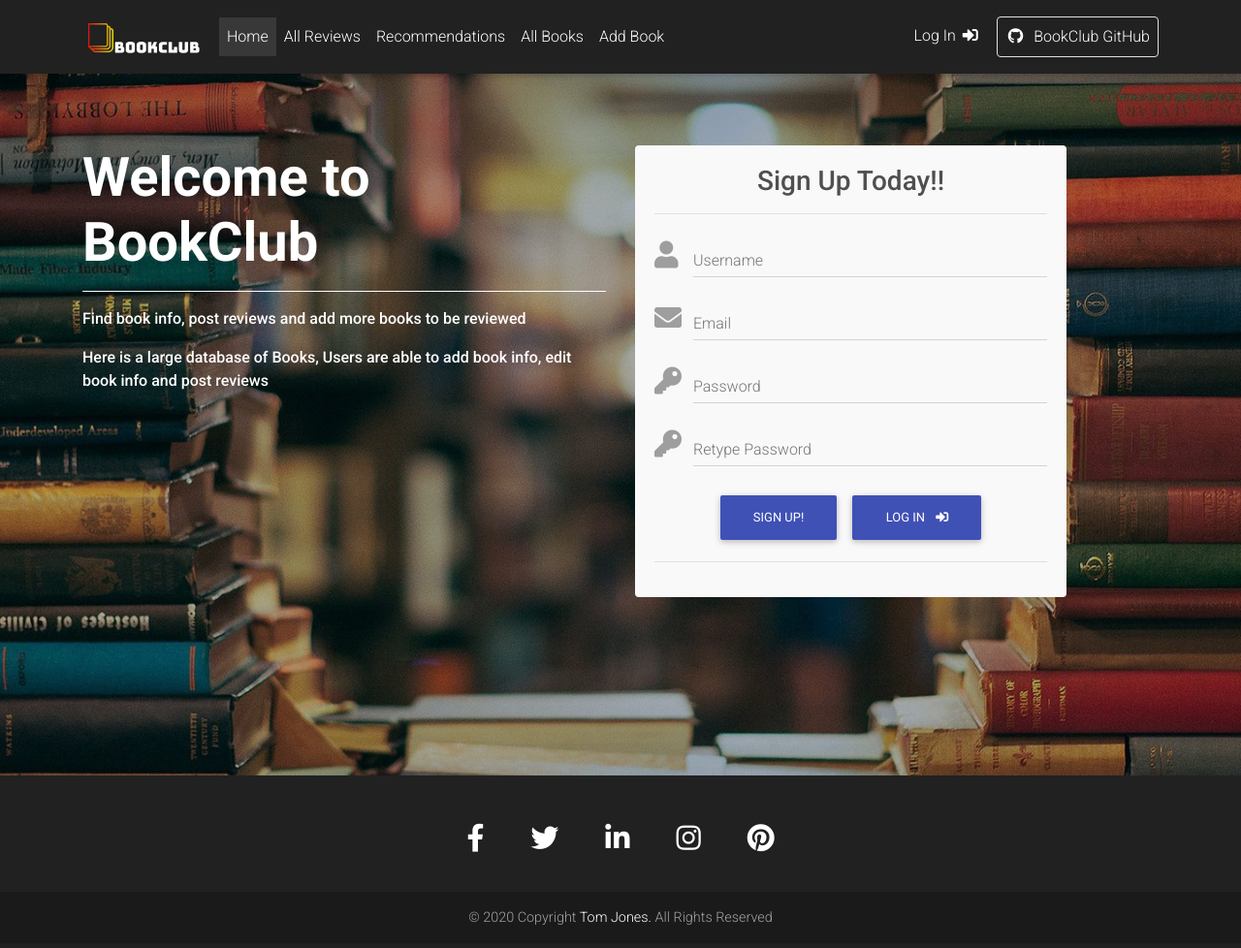
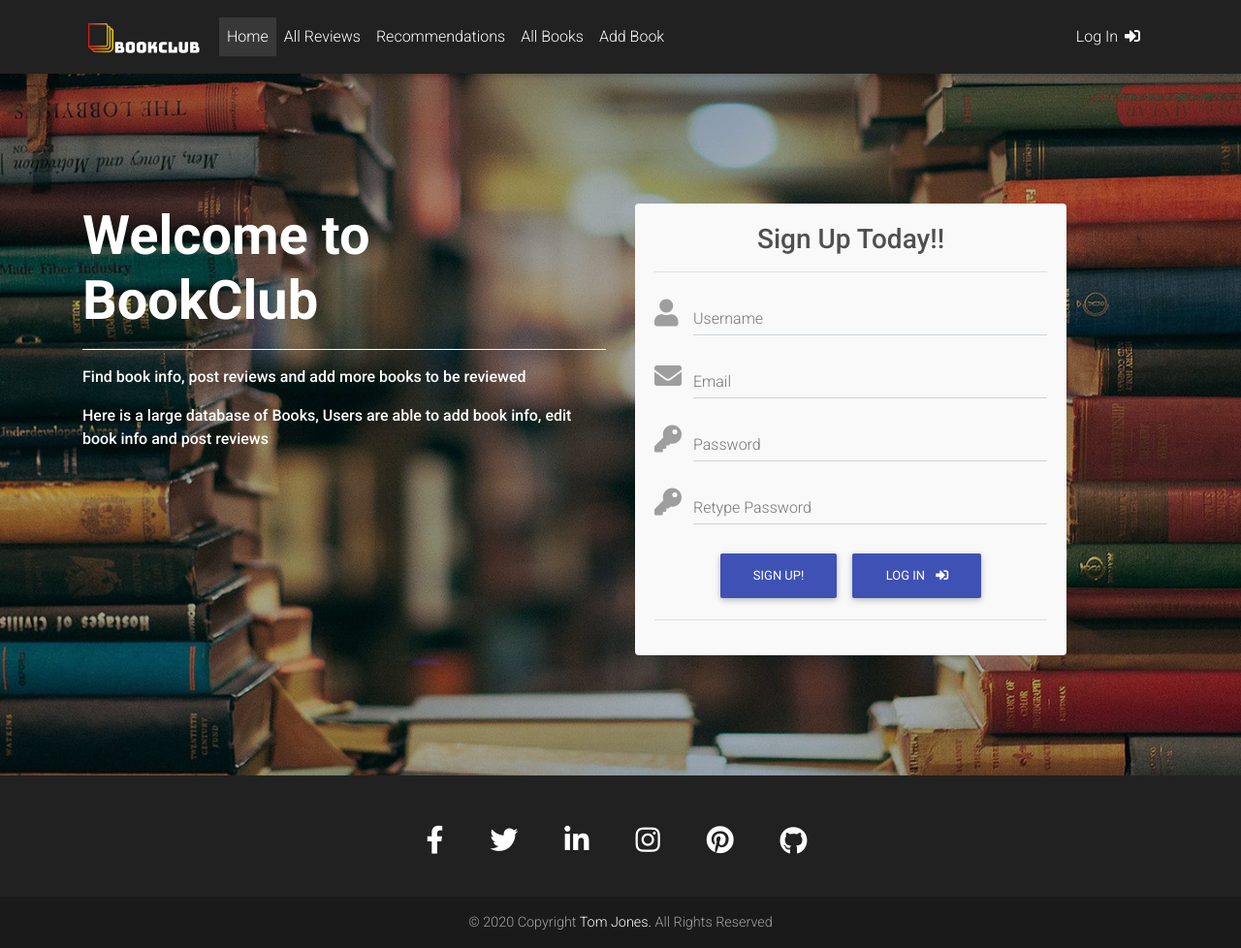
Before and after one commit to kushberrycream/BookReviewSite, a Flask app: template templates/homepage.html in a window 1280 px wide. Shown: the whole page at 97% size. Before the commit the page ends 954 px from the top, so only its background shows below. Run offline with Flask 2, Linux system fonts and the light colour scheme; the template is opened without the code that fills it, so the values that code supplies are empty; some libraries are stand-ins or nearby versions.

Commit message:
moved github link to footer, styled book thumbnails and added hr tag under 6, 4 and 3 books depneding on viewport size. more readme added

```diff
--- a/app.py
+++ b/app.py
@@ -321,7 +321,7 @@ def post_book():
     return redirect(url_for("get_one_book", book_id=book_id["_id"]))
 
 
-@app.route("/all_books/add_review/<book_id>", methods=["POST"])
+@app.route("/all_books/add_review/<book_id>", methods=["GET", "POST"])
 def add_review(book_id):
     if request.method == "POST":
         existing_review = book.find_one(
@@ -333,7 +333,10 @@ def add_review(book_id):
         if existing_review is None:
             books = book.find_one({"_id": ObjectId(book_id)})
             user = users.find_one({"user": session["user"]})
-    return render_template("add_review.html", books=books, user=user)
+        return render_template("add_review.html", books=books, user=user)
+    if request.method == "GET":
+        flash("Sorry you cannot do that!", "error")
+        return redirect(url_for("homepage"))
 
 
 @app.route("/all_books/edit_review/<book_id>", methods=["POST"])
--- a/static/css/style.css
+++ b/static/css/style.css
@@ -44,6 +44,10 @@ body {
 .account-reviews {
   left: 23vw;
   position: relative;
+}
+
+.book-thumb {
+    min-height: 230px;
 }
 
 .no-reviews-placeholder {
--- a/templates/base.html
+++ b/templates/base.html
@@ -151,15 +151,7 @@
 
             {% endif %}
 
-            <li class="nav-item">
-              <a
-                href="https://github.com/kushberrycream/BookReviewSite"
-                class="nav-link border border-light rounded"
-                target="_blank"
-              >
-                <i class="fab fa-github mr-2"></i>BookClub GitHub
-              </a>
-            </li>
+
           </ul>
         </div>
       </div>
--- a/templates/footer.html
+++ b/templates/footer.html
@@ -7,27 +7,55 @@
       <div class="col-md-12 py-3">
         <div class="mb-5 flex-center">
           <!-- Facebook -->
-          <a class="fb-ic" href="https://www.facebook.com/profile.php?id=555815524" target="_blank">
+          <a
+            class="fb-ic"
+            href="https://www.facebook.com/profile.php?id=555815524"
+            target="_blank"
+          >
             <i class="fab fa-facebook-f fa-lg white-text mr-md-5 mr-3 fa-2x">
             </i>
           </a>
           <!-- Twitter -->
-          <a class="tw-ic" href="https://twitter.com/thebookclubec2?lang=en" target="_blank">
+          <a
+            class="tw-ic"
+            href="https://twitter.com/thebookclubec2?lang=en"
+            target="_blank"
+          >
             <i class="fab fa-twitter fa-lg white-text mr-md-5 mr-3 fa-2x"> </i>
           </a>
           <!--Linkedin -->
-          <a class="li-ic" href="https://www.linkedin.com/in/tomjoneswebdev/" target="_blank">
+          <a
+            class="li-ic"
+            href="https://www.linkedin.com/in/tomjoneswebdev/"
+            target="_blank"
+          >
             <i class="fab fa-linkedin-in fa-lg white-text mr-md-5 mr-3 fa-2x">
             </i>
           </a>
           <!--Instagram-->
-          <a class="ins-ic" href="https://www.instagram.com/thebookclubec2/?hl=en" target="_blank">
+          <a
+            class="ins-ic"
+            href="https://www.instagram.com/thebookclubec2/?hl=en"
+            target="_blank"
+          >
             <i class="fab fa-instagram fa-lg white-text mr-md-5 mr-3 fa-2x">
             </i>
           </a>
           <!--Pinterest-->
-          <a class="pin-ic" href="https://www.pinterest.co.uk/lvadri04/" target="_blank">
-            <i class="fab fa-pinterest fa-lg white-text fa-2x"> </i>
+          <a
+            class="pin-ic"
+            href="https://www.pinterest.co.uk/lvadri04/"
+            target="_blank"
+          >
+            <i class="fab fa-pinterest fa-lg white-text mr-md-5 mr-3 fa-2x"> </i>
+          </a>
+          <!--Github-->
+          <a
+            href="https://github.com/kushberrycream/BookReviewSite"
+            class="git-ic"
+            target="_blank"
+          >
+            <i class="fab fa-github mr-2 white-text fa-2x"></i>
           </a>
         </div>
       </div>
--- a/templates/homepage.html
+++ b/templates/homepage.html
@@ -3,7 +3,7 @@
 <div class="view full-page">
   <!-- Mask & flexbox options-->
   <div
-    class="min-vh-100 rgba-black-light d-flex justify-content-center align-items-center"
+    class="min-vh-100 rgba-black-light d-flex justify-content-center align-items-center title"
   >
     <div class="container">
       <div class="row fadeIn">
```
Also changed, not shown: templates/books.html (+18 -6 lines), README.md.
